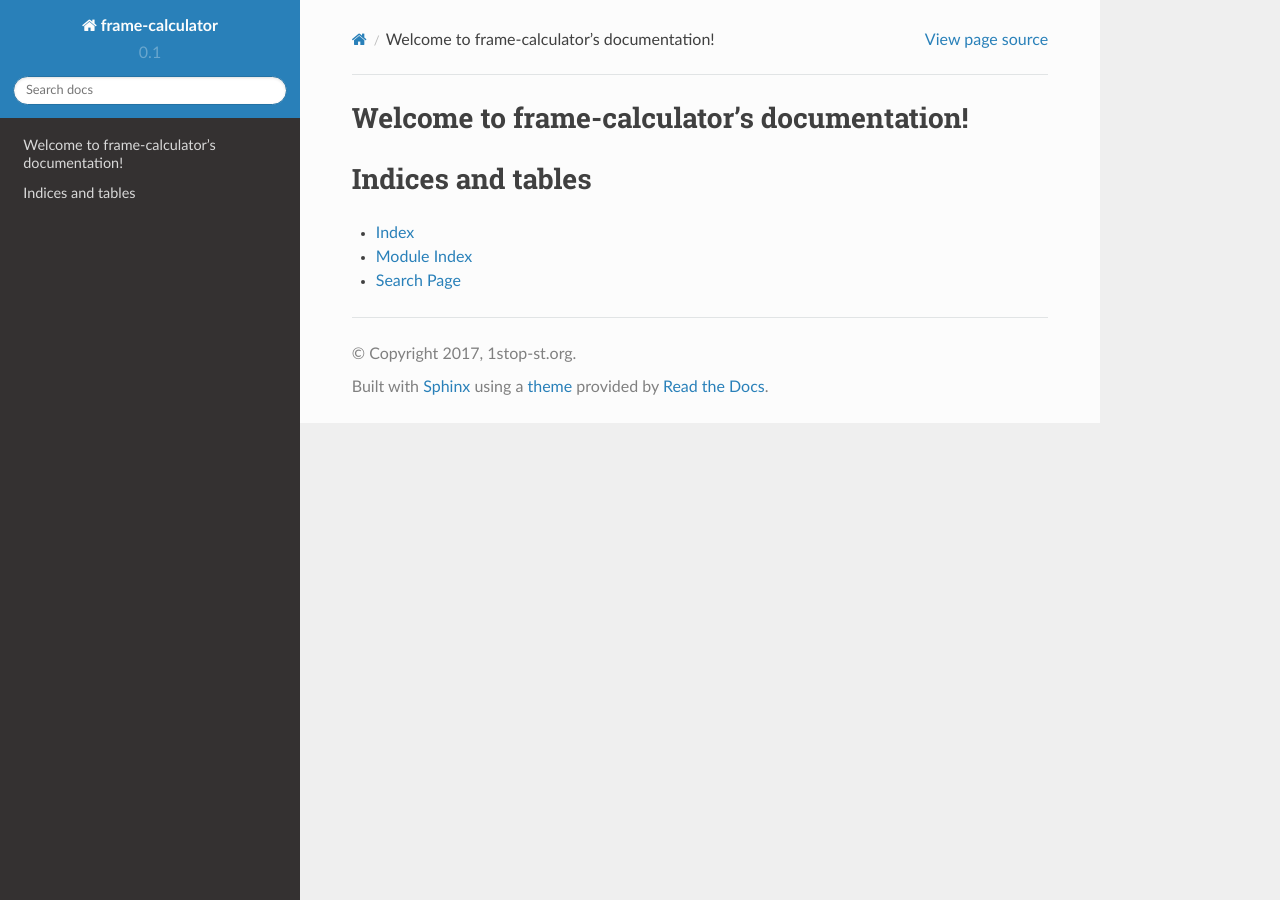
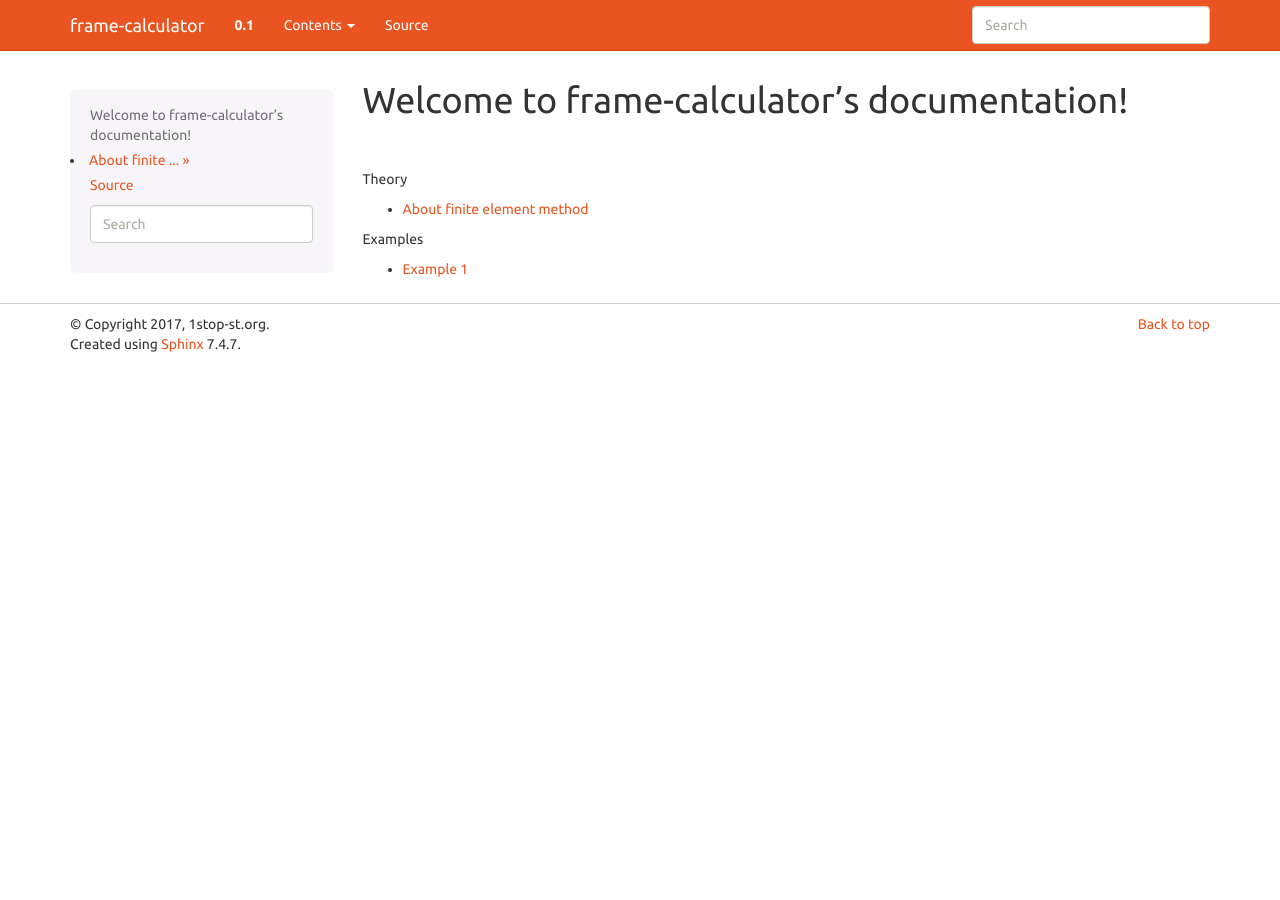
Before and after one commit to 1stop-st/frame-calculator, a Sphinx documentation site: the page built from docs/index.rst, in a window 1280 px wide. Built offline with Sphinx 7.4.7, drawn with Linux system fonts in a browser that asks for light colours; formulas are drawn with MathJax 3; pages that are not in the unit, such as notebooks, are missing from menus.

Commit message:
Using the bootstrap theme.

```diff
--- a/docs/conf.py
+++ b/docs/conf.py
@@ -53,10 +53,21 @@ language = None
 # (Also effect to html_static_path and html_extra_path)
 exclude_patterns = ['_build', 'Thumbs.db', '.DS_Store']
 
+import sphinx_bootstrap_theme
+html_theme_path = sphinx_bootstrap_theme.get_html_theme_path()
 # http://www.sphinx-doc.org/ja/stable/config.html#confval-html_theme
-html_theme = 'sphinx_rtd_theme'
+html_theme = 'bootstrap'
+# https://github.com/ryan-roemer/sphinx-bootstrap-theme
+html_logo = 'logo.png'
 html_theme_options = {
-    'canonical_url': True
+    'navbar_title': project,
+    'navbar_site_name': 'Contents',
+    'navbar_sidebarrel': False,
+    'navbar_pagenav': False,
+    'globaltoc_depth': 2,
+    'globaltoc_includehidden': "true",
+    # Bootswatch (http://bootswatch.com/) theme.
+    'bootswatch_theme': "united"
 }
 
 # Overwrite theme's default pygments style.
--- /dev/null
+++ b/docs/example.rst
@@ -0,0 +1,2 @@
+Example 1
+=========
--- /dev/null
+++ b/docs/finite-element-method.rst
@@ -0,0 +1,2 @@
+About finite element method
+===========================
--- a/docs/index.rst
+++ b/docs/index.rst
@@ -1,19 +1,17 @@
-.. frame-calculator documentation master file, created by
-   sphinx-quickstart on Fri Sep  1 13:52:44 2017.
-   You can adapt this file completely to your liking, but it should at least
-   contain the root `toctree` directive.
-
 Welcome to frame-calculator's documentation!
 ============================================
 
 .. toctree::
+    :caption: Theory
+
+    finite-element-method
+
+.. toctree::
+    :caption: Examples
+
+    example
+
+.. toctree::
+    :caption: API Reference
 
     apidocs/modules
-
-
-Indices and tables
-==================
-
-* :ref:`genindex`
-* :ref:`modindex`
-* :ref:`search`
```
Also changed, not shown: docs/_static/logo.png (added).
